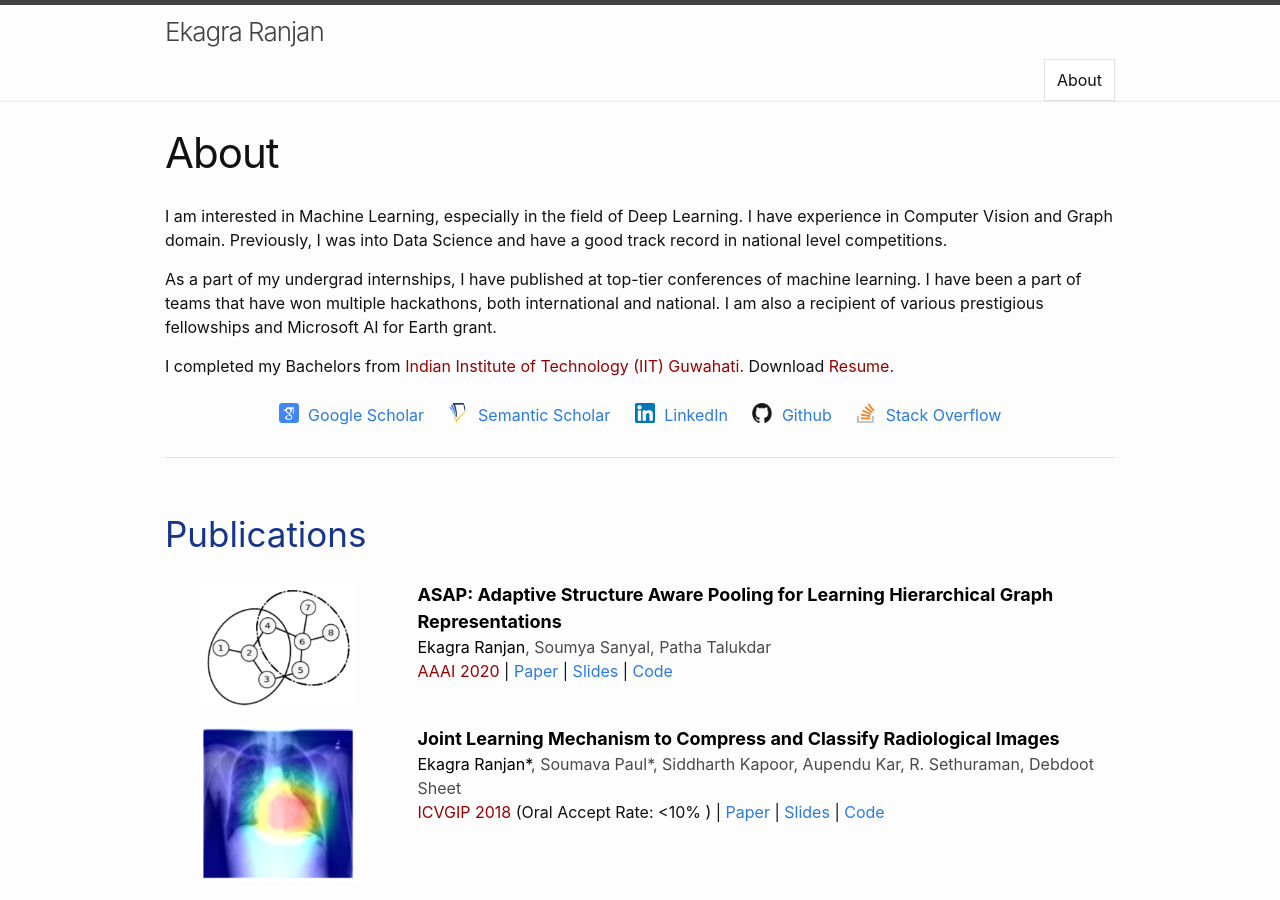
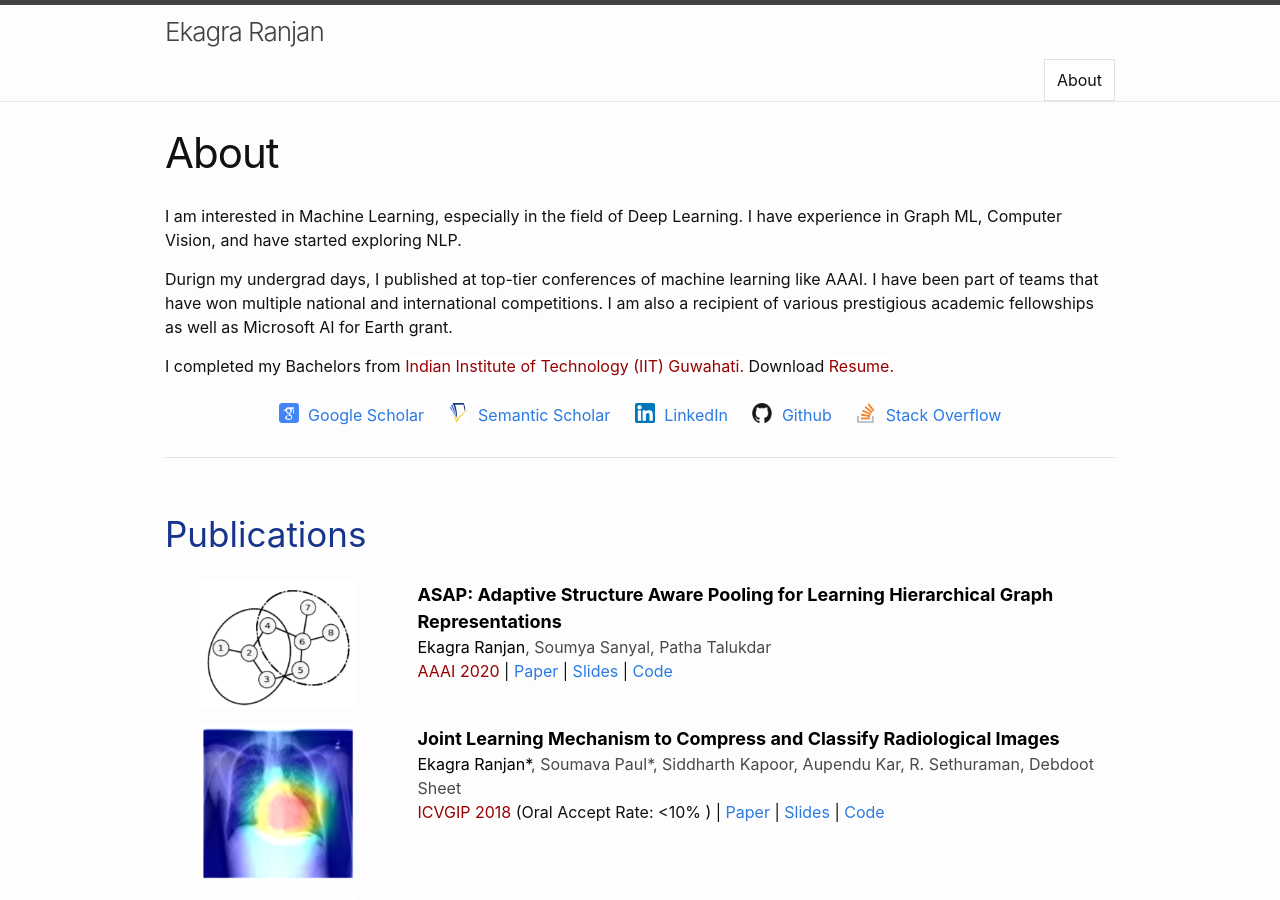
Before and after one commit to ekagra-ranjan/ekagra-ranjan.github.io, a Jekyll site: the page built from index.markdown, in a window 1280 px wide and 900 px high. Built offline with Jekyll 4.4.1, drawn with Linux system fonts in a browser that asks for light colours; nearby versions of some CDN libraries.

Commit message:
Update index.markdown

```diff
--- a/index.markdown
+++ b/index.markdown
@@ -4,9 +4,9 @@ title: About
 ---
 
 <!-- Bio -->
-I am interested in Machine Learning, especially in the field of Deep Learning. I have experience in Computer Vision and Graph domain. Previously, I was into Data Science and have a good track record in national level competitions.
+I am interested in Machine Learning, especially in the field of Deep Learning. I have experience in Graph ML, Computer Vision, and have started exploring NLP.
 
-As a part of my undergrad internships, I have published at top-tier conferences of machine learning. I have been a part of teams that have won multiple hackathons, both international and national. I am also a recipient of various prestigious fellowships and Microsoft AI for Earth grant.
+Durign my undergrad days, I published at top-tier conferences of machine learning like AAAI. I have been part of teams that have won multiple national and international competitions. I am also a recipient of various prestigious academic fellowships as well as Microsoft AI for Earth grant.
 
 I completed my Bachelors from <a href="https://www.iitg.ac.in/"><span class="highlight"> Indian Institute of Technology (IIT) Guwahati. </span></a> Download <a href="https://drive.google.com/file/d/1HSDI4UDIxaVdJWPgYLgBoui_no298DgO/view?usp=sharing"><span class="highlight"> Resume. </span></a>
 
```
